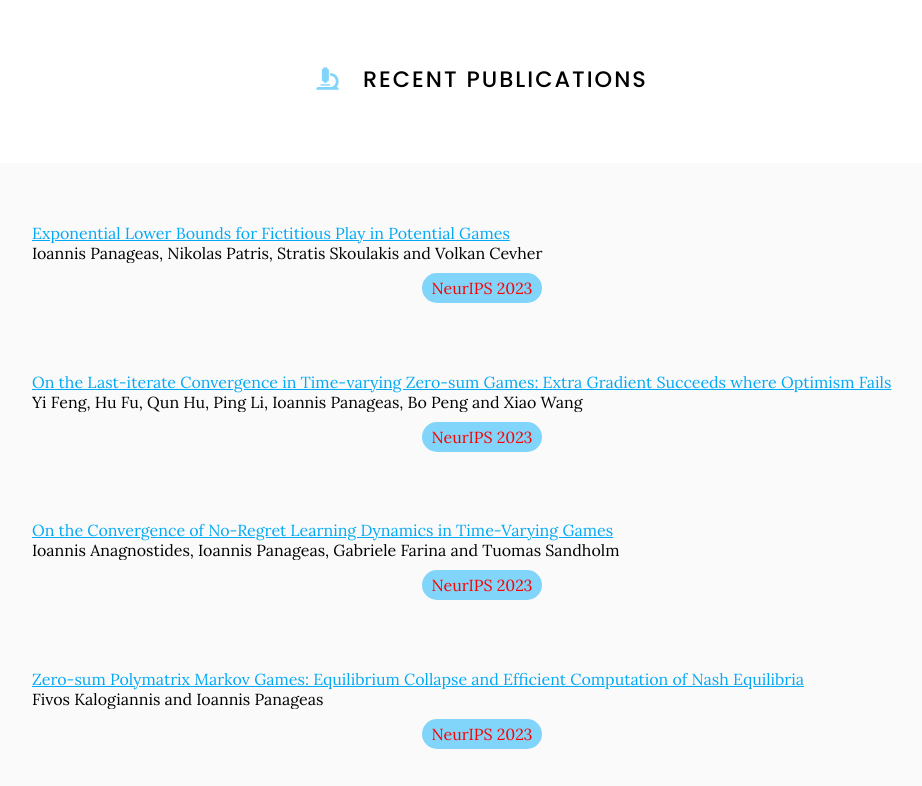
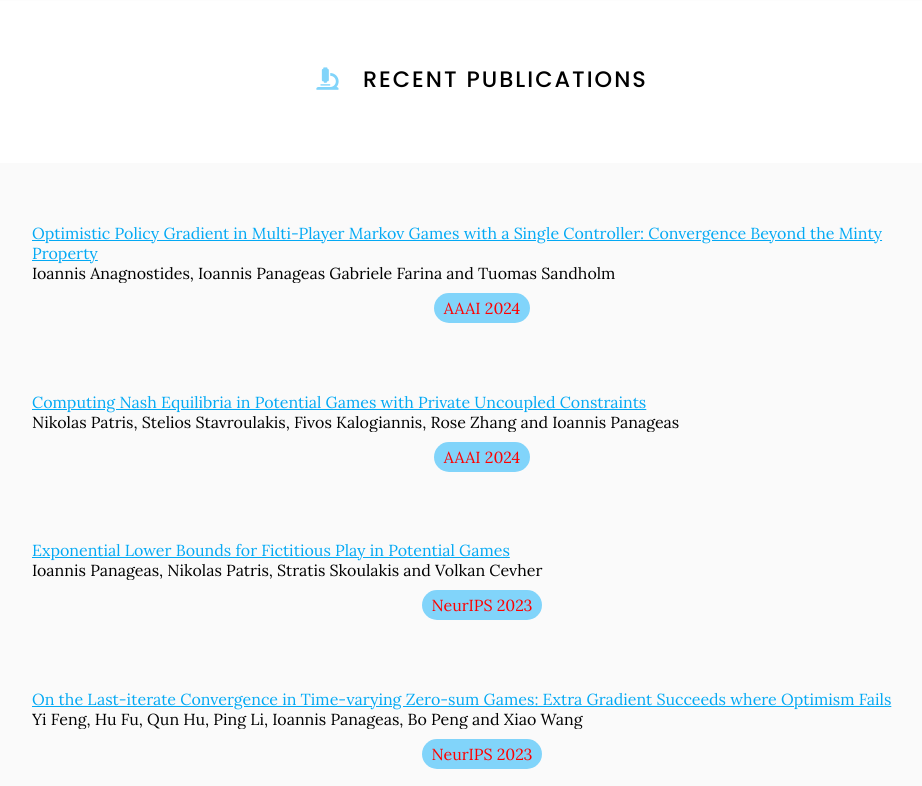
Before and after one commit to goallabuci/goallabuci.github.io, a Jekyll site: the page built from research/index.md, in a window 1280 px wide and 900 px high, cut to the strip 114-900 px from the top of the window. Shown: the whole strip, without its empty margins (158-1080 px from the left). Built offline with Jekyll 4.4.1, drawn with Linux system fonts in a browser that asks for light colours.

Commit message:
Update index.md

```diff
--- a/research/index.md
+++ b/research/index.md
@@ -9,6 +9,24 @@ nav:
 
 
 {% include section.html %}
+<div class="citation_title" align="left">
+      <a href="https://goallabuci.github.io/research">
+      Optimistic Policy Gradient in Multi-Player Markov Games with a Single Controller: Convergence Beyond the Minty Property
+      </a>
+    </div><div class="citation_authors truncate" align="left" tabindex="0">
+      Ioannis Anagnostides, Ioannis Panageas Gabriele Farina and Tuomas Sandholm
+    </div><div class="tags" data-link="https://goallabuci.github.io/research/"><a class="tag" style="color:#ff0000">AAAI 2024</a></div>
+<br>
+
+<div class="citation_title" align="left">
+      <a href="https://goallabuci.github.io/research">
+       Computing Nash Equilibria in Potential Games with Private Uncoupled Constraints
+      </a>
+    </div><div class="citation_authors truncate" align="left" tabindex="0">
+      Nikolas Patris, Stelios Stavroulakis, Fivos Kalogiannis, Rose Zhang and Ioannis Panageas
+    </div><div class="tags" data-link="https://goallabuci.github.io/research/"><a class="tag" style="color:#ff0000">AAAI 2024</a></div>
+<br>
+
 <div class="citation_title" align="left">
       <a href="https://arxiv.org/abs/2310.02387">
        Exponential Lower Bounds for Fictitious Play in Potential Games
```
